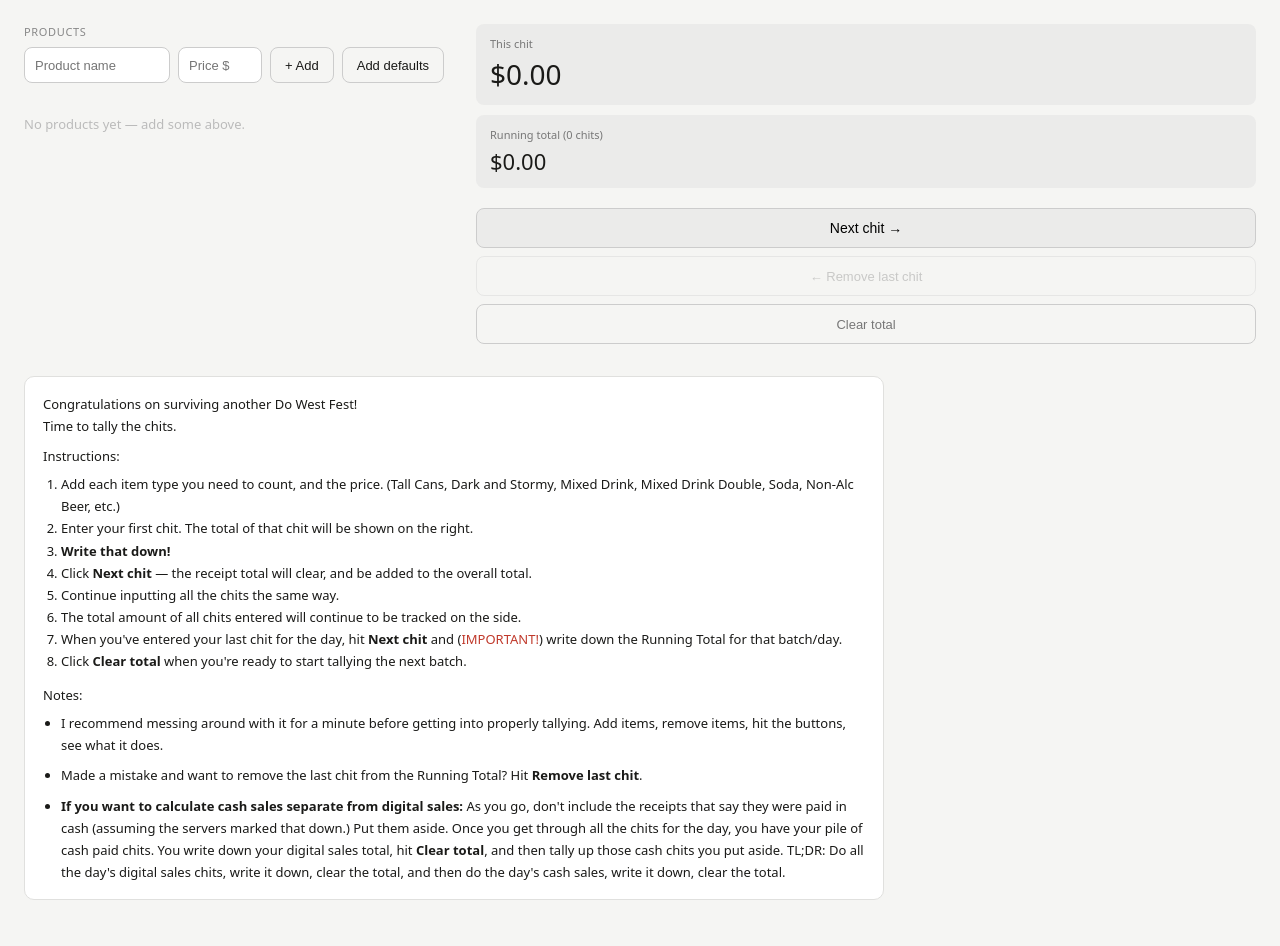
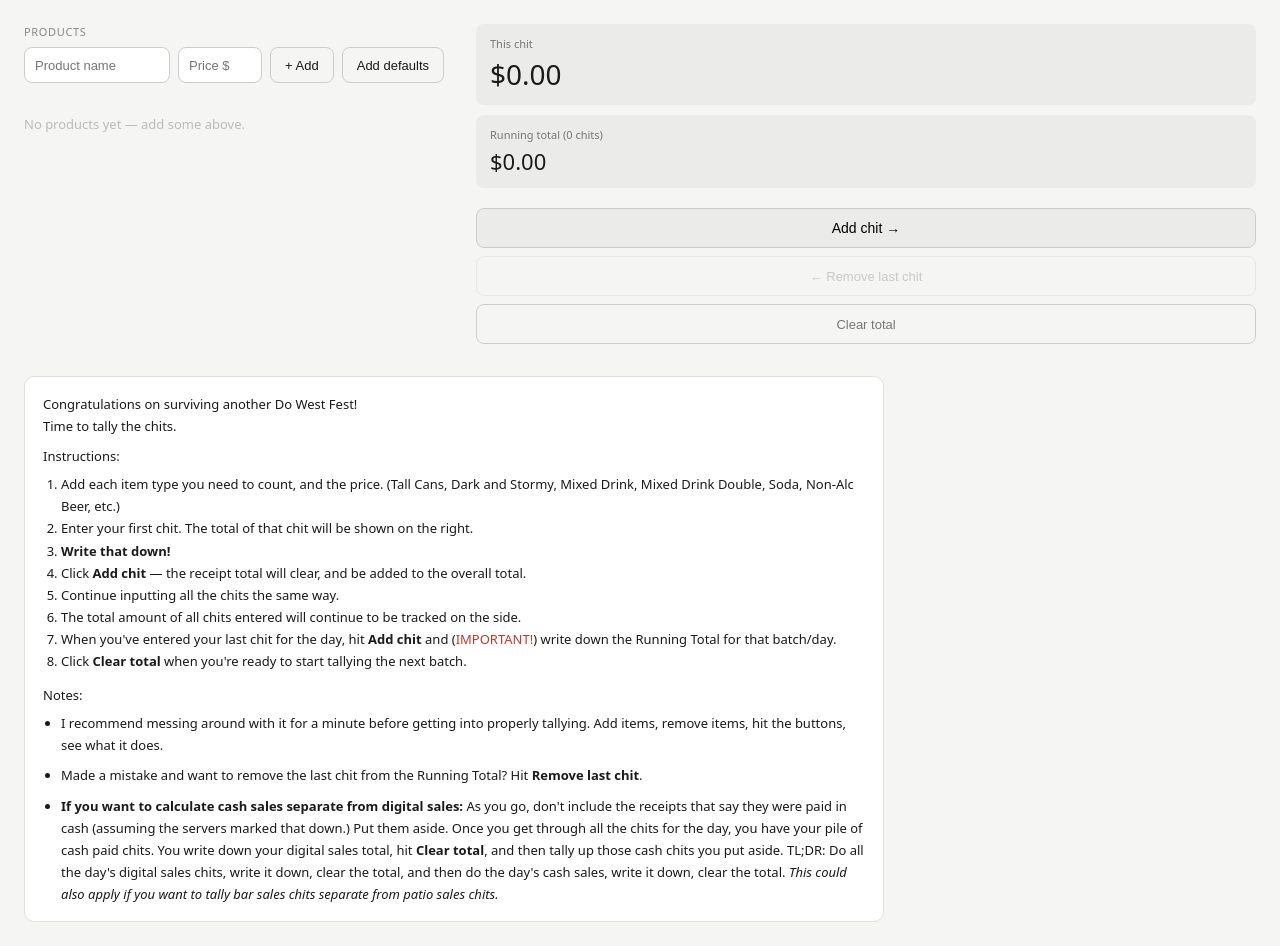
Before and after one commit to kmmcintosh/fountain-dwf-calculator, a plain HTML site: page index.html in a window 1280 px wide. Before the commit the page ends 924 px from the top, so only its background shows below. Drawn offline with Linux system fonts and the light colour scheme.

Commit message:
index.html

```diff
--- a/index.html
+++ b/index.html
@@ -74,7 +74,7 @@ body { font-family: system-ui, sans-serif; background: #f5f5f3; color: #1a1a18;
       </div>
     </div>
     <div class="actions">
-      <button class="btn-next" onclick="nextChit()">Next chit →</button>
+      <button class="btn-next" onclick="nextChit()">Add chit →</button>
       <button class="btn-undo" id="undoBtn" onclick="undoLast()" disabled>← Remove last chit</button>
       <button class="btn-clear" onclick="clearTotal()">Clear total</button>
     </div>
@@ -88,17 +88,17 @@ body { font-family: system-ui, sans-serif; background: #f5f5f3; color: #1a1a18;
     <li>Add each item type you need to count, and the price. (Tall Cans, Dark and Stormy, Mixed Drink, Mixed Drink Double, Soda, Non-Alc Beer, etc.)</li>
     <li>Enter your first chit. The total of that chit will be shown on the right.</li>
     <li><strong>Write that down!</strong></li>
-    <li>Click <strong>Next chit</strong> — the receipt total will clear, and be added to the overall total.</li>
+    <li>Click <strong>Add chit</strong> — the receipt total will clear, and be added to the overall total.</li>
     <li>Continue inputting all the chits the same way.</li>
     <li>The total amount of all chits entered will continue to be tracked on the side.</li>
-    <li>When you've entered your last chit for the day, hit <strong>Next chit</strong> and (<span style="color:#c0392b;font-weight:500;">IMPORTANT!</span>) write down the Running Total for that batch/day.</li>
+    <li>When you've entered your last chit for the day, hit <strong>Add chit</strong> and (<span style="color:#c0392b;font-weight:500;">IMPORTANT!</span>) write down the Running Total for that batch/day.</li>
     <li>Click <strong>Clear total</strong> when you're ready to start tallying the next batch.</li>
   </ol>
   <p style="font-weight:500;margin-bottom:6px;">Notes:</p>
   <ul style="padding-left:18px;">
     <li style="margin-bottom:8px;">I recommend messing around with it for a minute before getting into properly tallying. Add items, remove items, hit the buttons, see what it does.</li>
     <li style="margin-bottom:8px;">Made a mistake and want to remove the last chit from the Running Total? Hit <strong>Remove last chit</strong>.</li>
-    <li><strong>If you want to calculate cash sales separate from digital sales:</strong> As you go, don't include the receipts that say they were paid in cash (assuming the servers marked that down.) Put them aside. Once you get through all the chits for the day, you have your pile of cash paid chits. You write down your digital sales total, hit <strong>Clear total</strong>, and then tally up those cash chits you put aside. TL;DR: Do all the day's digital sales chits, write it down, clear the total, and then do the day's cash sales, write it down, clear the total.</li>
+    <li><strong>If you want to calculate cash sales separate from digital sales:</strong> As you go, don't include the receipts that say they were paid in cash (assuming the servers marked that down.) Put them aside. Once you get through all the chits for the day, you have your pile of cash paid chits. You write down your digital sales total, hit <strong>Clear total</strong>, and then tally up those cash chits you put aside. TL;DR: Do all the day's digital sales chits, write it down, clear the total, and then do the day's cash sales, write it down, clear the total. <em>This could also apply if you want to tally bar sales chits separate from patio sales chits.</em></li>
   </ul>
 </div>
 
```
